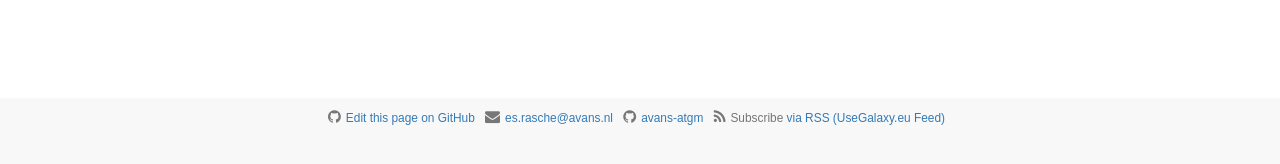
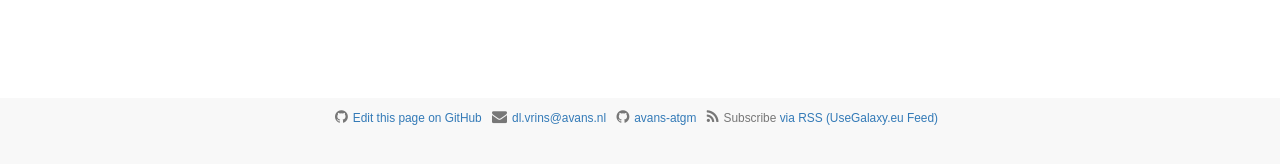
Before and after one commit to Avans-ATGM/Avans-ATGM.github.io, a Jekyll site: the page built from index.md, in a window 1280 px wide. Shown: the part 712-876 px from the top of the page. Built offline with Jekyll 4.4.1, drawn with Linux system fonts in a browser that asks for light colours.

Commit message:
updating email

```diff
--- a/_config.yml
+++ b/_config.yml
@@ -15,7 +15,7 @@
 # in the templates via {{ site.myvariable }}.
 title: "Avans ATGM"
 description: ATGM
-email: es.rasche@avans.nl
+email: dl.vrins@avans.nl
 baseurl: "/" # the subpath of your site, e.g. /blog
 url: "https://avans-atgm.github.io" # the base hostname & protocol for your site, e.g. https://example.com
 twitter_username:
```
